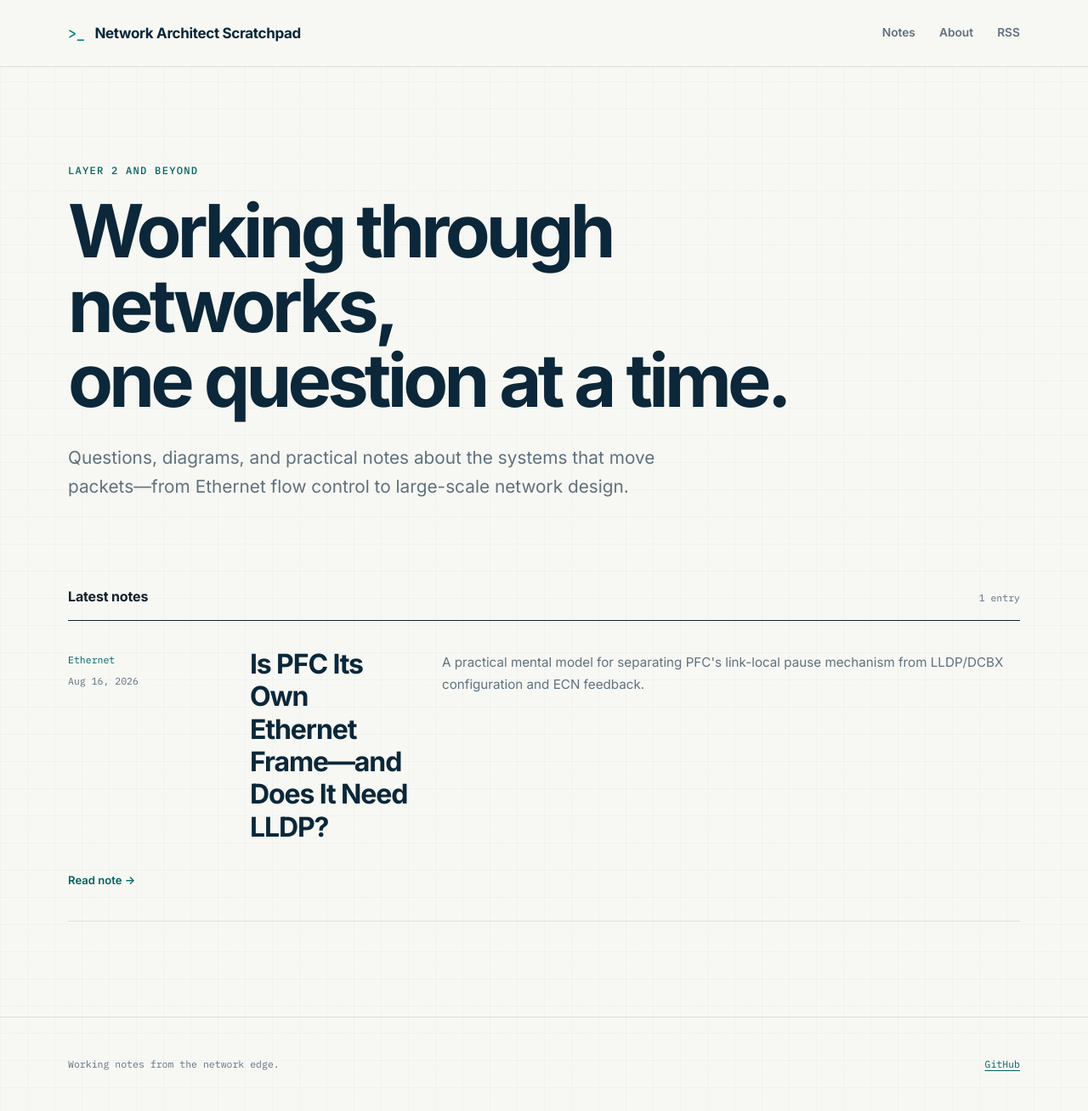
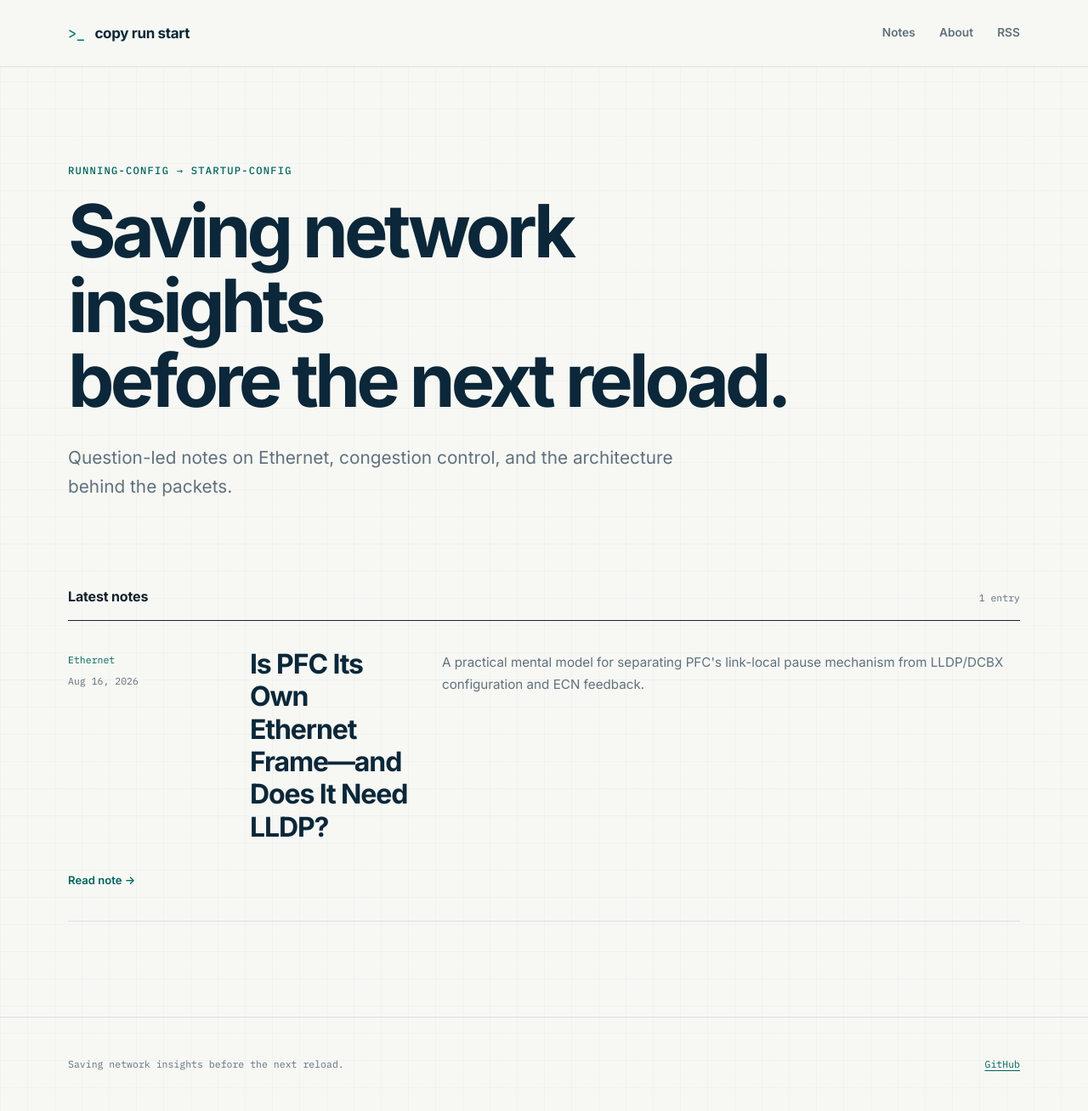
Before and after one commit to karsagar28/karsagar28.github.io, a Jekyll site: the page built from index.html, in a window 1280 px wide. Shown: the whole page at 85% size. Built offline with Jekyll 4.4.1, drawn with Linux system fonts in a browser that asks for light colours.

Commit message:
Rebrand blog as copy run start

```diff
--- a/_config.yml
+++ b/_config.yml
@@ -1,5 +1,5 @@
-title: Network Architect Scratchpad
-description: Questions, diagrams, and working notes on networks, Ethernet, and distributed systems.
+title: copy run start
+description: Saving network insights before the next reload.
 url: https://karsagar28.github.io
 baseurl: ""
 lang: en-US
--- a/_layouts/default.html
+++ b/_layouts/default.html
@@ -33,7 +33,7 @@
 
     <footer class="site-footer">
       <div class="shell footer-inner">
-        <p>Working notes from the network edge.</p>
+        <p>Saving network insights before the next reload.</p>
         <p><a href="https://github.com/karsagar28">GitHub</a></p>
       </div>
     </footer>
--- a/index.html
+++ b/index.html
@@ -3,9 +3,9 @@ layout: default
 title: Home
 ---
 <section class="hero">
-  <p class="eyebrow">Layer 2 and beyond</p>
-  <h1>Working through networks,<br>one question at a time.</h1>
-  <p class="hero-copy">Questions, diagrams, and practical notes about the systems that move packets—from Ethernet flow control to large-scale network design.</p>
+  <p class="eyebrow">running-config → startup-config</p>
+  <h1>Saving network insights<br>before the next reload.</h1>
+  <p class="hero-copy">Question-led notes on Ethernet, congestion control, and the architecture behind the packets.</p>
 </section>
 
 <section class="notes-section" aria-labelledby="latest-notes">
```
Also changed, not shown: about.md (+3 -3 lines), README.md.
